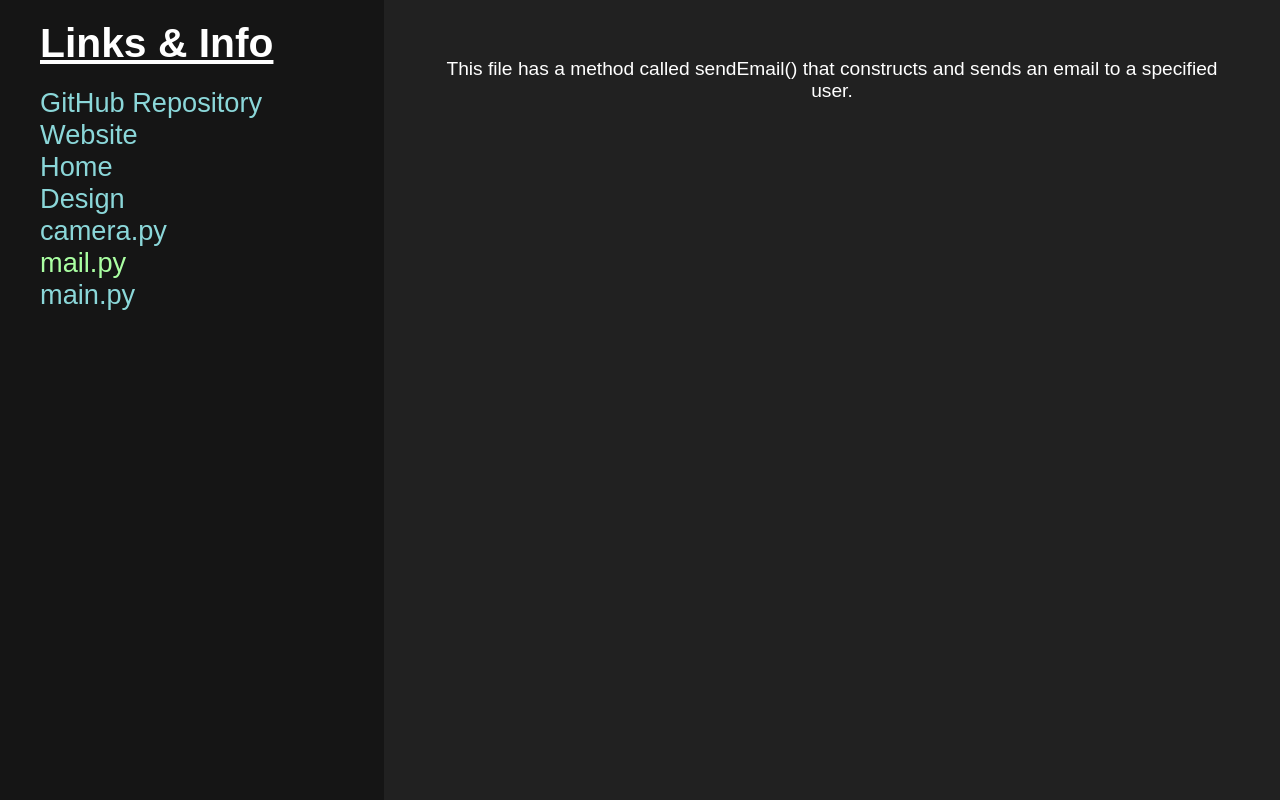
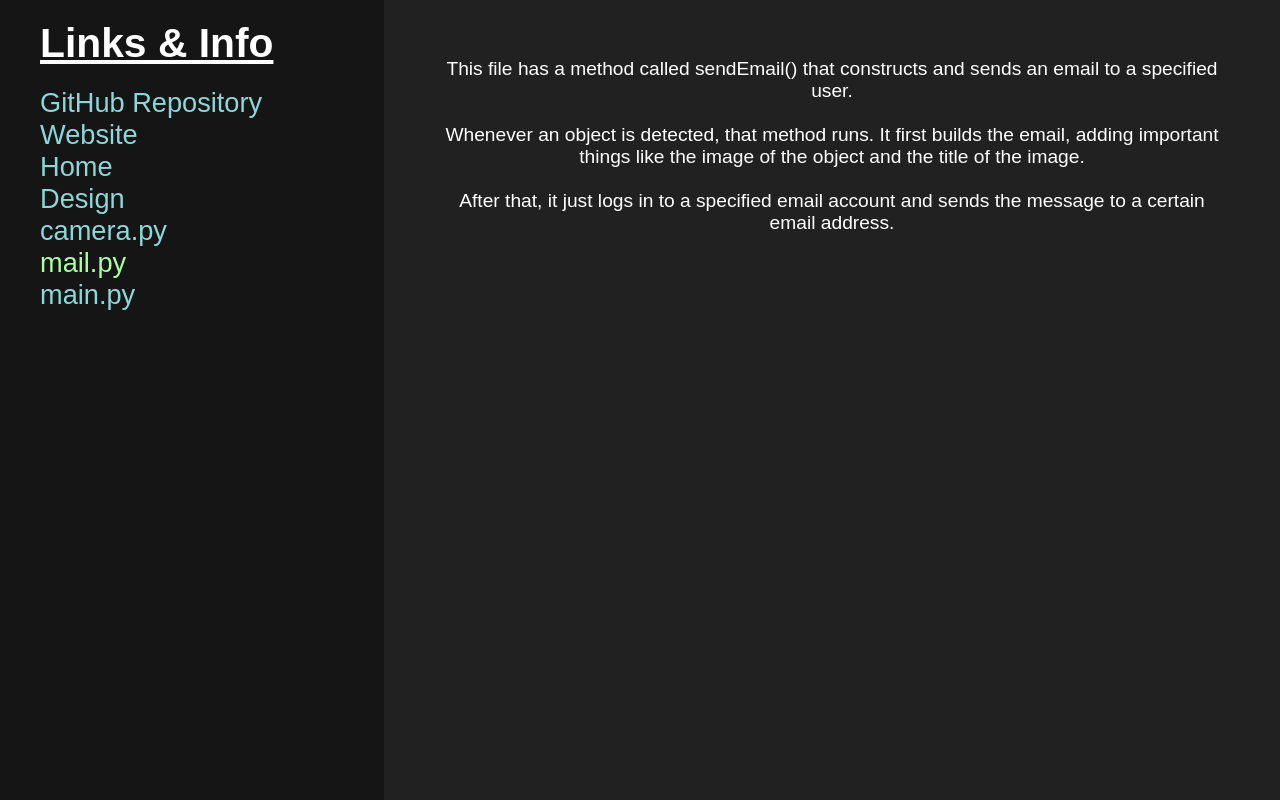
Before and after one commit to BlueStamp-Engineering-2022/Krishay_BSE_Project, a Flask app: page /mailpy in a window 1280 px wide. Shown: the part 114-914 px from the top of the page. Run offline with Flask 2, Linux system fonts and the light colour scheme; parts of the project's set-up code (start-up, migrations or seed data) failed here and were passed over.

Commit message:
Added more description to website

```diff
--- a/templates/camerapy.html
+++ b/templates/camerapy.html
@@ -35,6 +35,12 @@
             <p>
                 This file contains a class called VideoCamera that uses OpenCV to define a variety of methods for
                 object detection.
+                <br><br>
+                One important method used here is the get_frame() method, as it returns a jpeg image in the form of
+                bytes. That jpeg image contains the camera's current frame.
+                <br><br>
+                Another important method is the get_object() method, which simply just returns the jpeg image in
+                bytes as well as a boolean that shows whether an object was found or not.
             </p>
         </article>
     </section>
--- a/templates/mailpy.html
+++ b/templates/mailpy.html
@@ -34,6 +34,12 @@
             <!-- Information about mail.py -->
             <p>
                 This file has a method called sendEmail() that constructs and sends an email to a specified user.
+                <br><br>
+                Whenever an object is detected, that method runs. It first builds the email, adding important things
+                like the image of the object and the title of the image.
+                <br><br>
+                After that, it just logs in to a specified email account and sends the message to a certain email
+                address.
             </p>
         </article>
     </section>
--- a/templates/mainpy.html
+++ b/templates/mainpy.html
@@ -34,6 +34,11 @@
             <!-- Information about main.py -->
             <p>
                 Whenever the user wants to run the camera, this file should be run within a Python 2.7 environment.
+                <br><br>
+                One important method in this file is the check_for_objects() method, which does the same thing as
+                its name. Once something is detected, it checks whether an email was sent previuosly within a given
+                time interval. If an object was detected and no email was sent recently, it sends the email with
+                the information using the sendEmail() method.
             </p>
         </article>
     </section>
```
